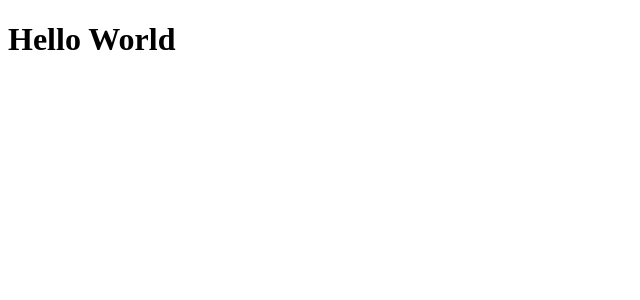
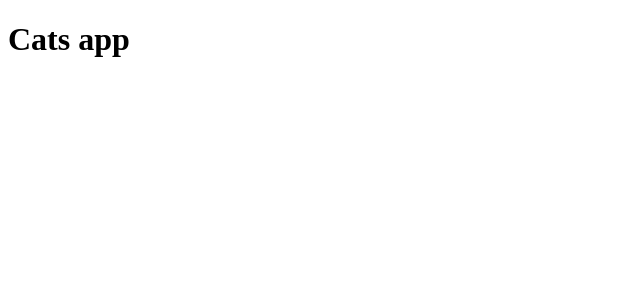
Before and after one commit to jpausa/react-tech-test, a React (Vite) app: page / in a window 1280 px wide. Shown: the top 300 px of the page, without its empty margins (0-640 px from the left). Built offline with nearby package versions, Linux system fonts and the light colour scheme.

Commit message:
installing and configuring standard linter, adding README file

```diff
--- a/main.jsx
+++ b/main.jsx
@@ -1,4 +1,5 @@
 import { createRoot } from 'react-dom/client'
+import { App } from './src/App'
 
 const root = createRoot(document.getElementById('app'))
-root.render(<h1>Hello World</h1>)
+root.render(<App />)
--- /dev/null
+++ b/src/App.jsx
@@ -0,0 +1,3 @@
+export const App = () => {
+  return (<h1> Cats app </h1>)
+}
```
